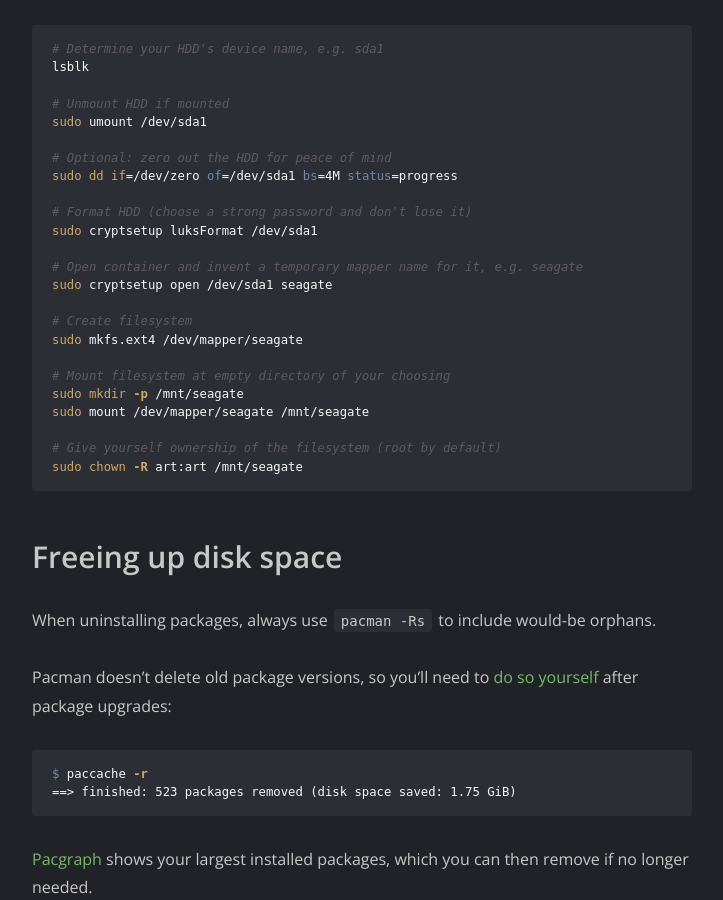
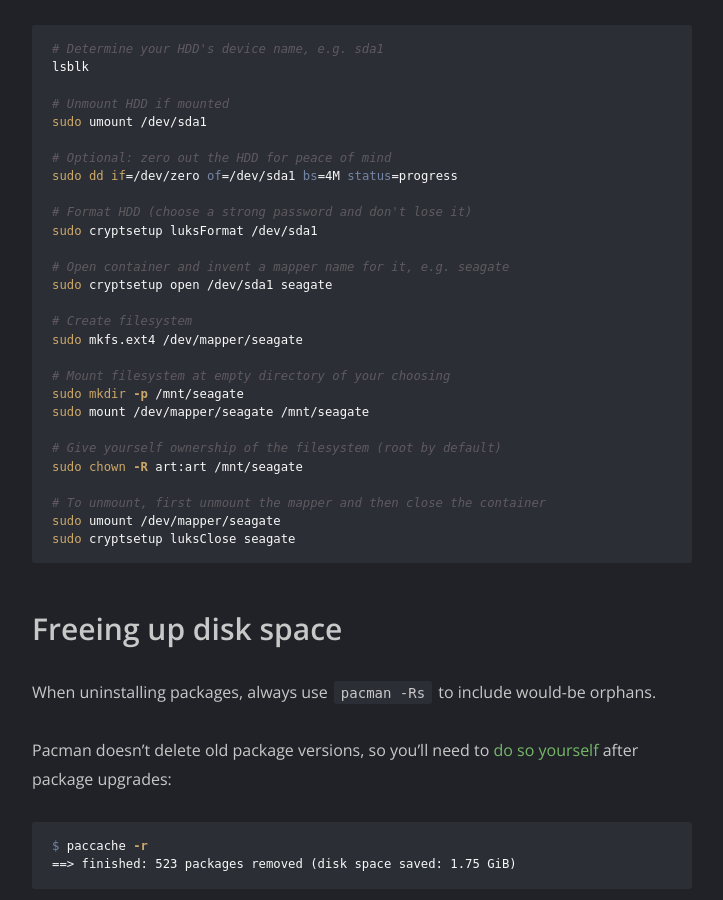
Before and after one commit to artnc/personal-website, a Jekyll site: the page built from src/blog/_posts/2017-03-29-arch-notes.md, in a window 1280 px wide and 900 px high, scrolled down 5554 px. Shown: the whole window, without its empty margins (278-1001 px from the left). Built offline with Jekyll 4.4.1, drawn with Linux system fonts in a browser that asks for light colours; comment, search, counter and statistics services are not loaded.

Commit message:
Document luksClose

````diff
--- a/src/blog/_posts/2017-03-29-arch-notes.md
+++ b/src/blog/_posts/2017-03-29-arch-notes.md
@@ -163,7 +163,7 @@ sudo dd if=/dev/zero of=/dev/sda1 bs=4M status=progress
 # Format HDD (choose a strong password and don't lose it)
 sudo cryptsetup luksFormat /dev/sda1
 
-# Open container and invent a temporary mapper name for it, e.g. seagate
+# Open container and invent a mapper name for it, e.g. seagate
 sudo cryptsetup open /dev/sda1 seagate
 
 # Create filesystem
@@ -175,6 +175,10 @@ sudo mount /dev/mapper/seagate /mnt/seagate
 
 # Give yourself ownership of the filesystem (root by default)
 sudo chown -R art:art /mnt/seagate
+
+# To unmount, first unmount the mapper and then close the container
+sudo umount /dev/mapper/seagate
+sudo cryptsetup luksClose seagate
 ```
 
 ## Freeing up disk space
````
